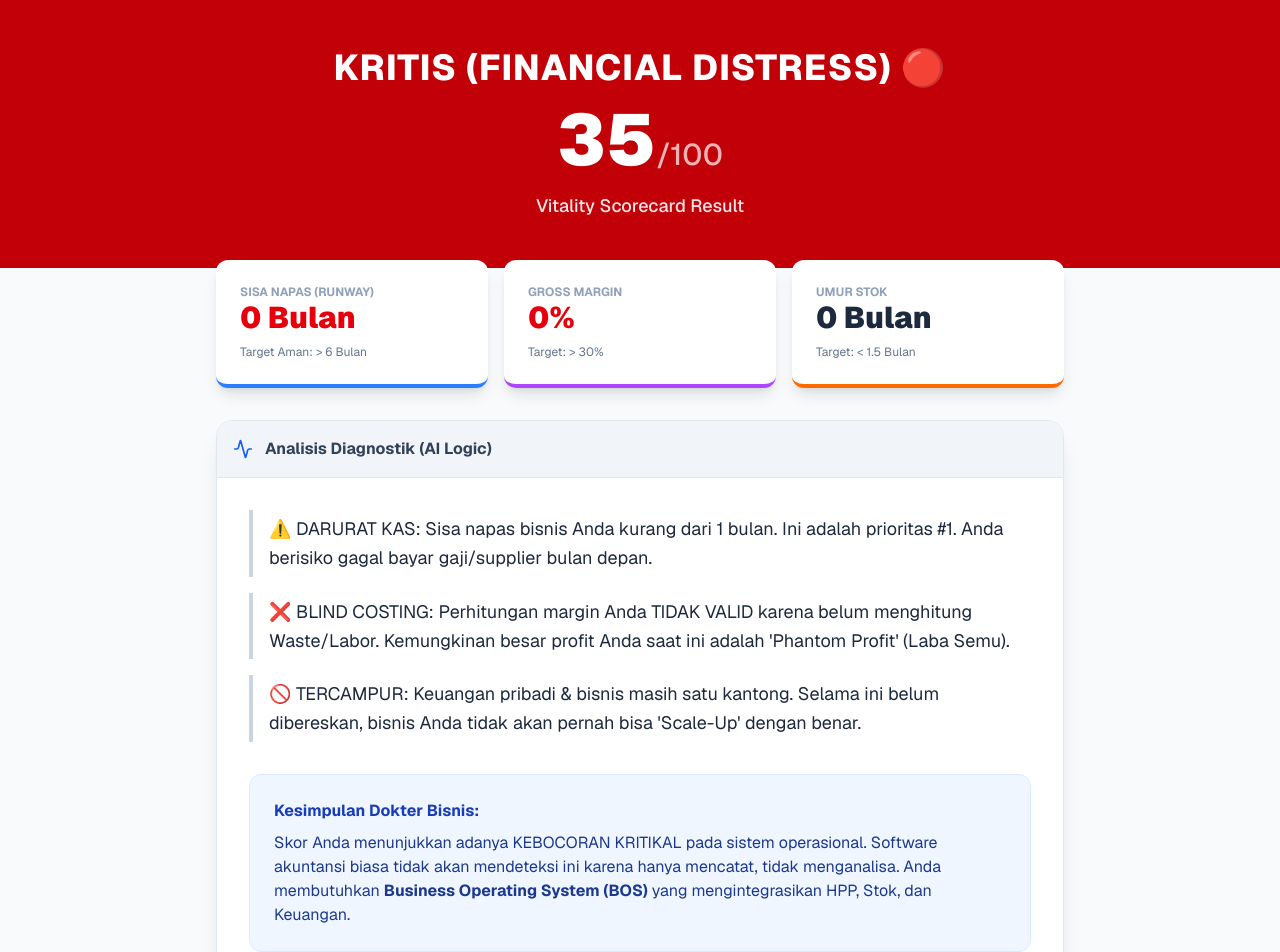
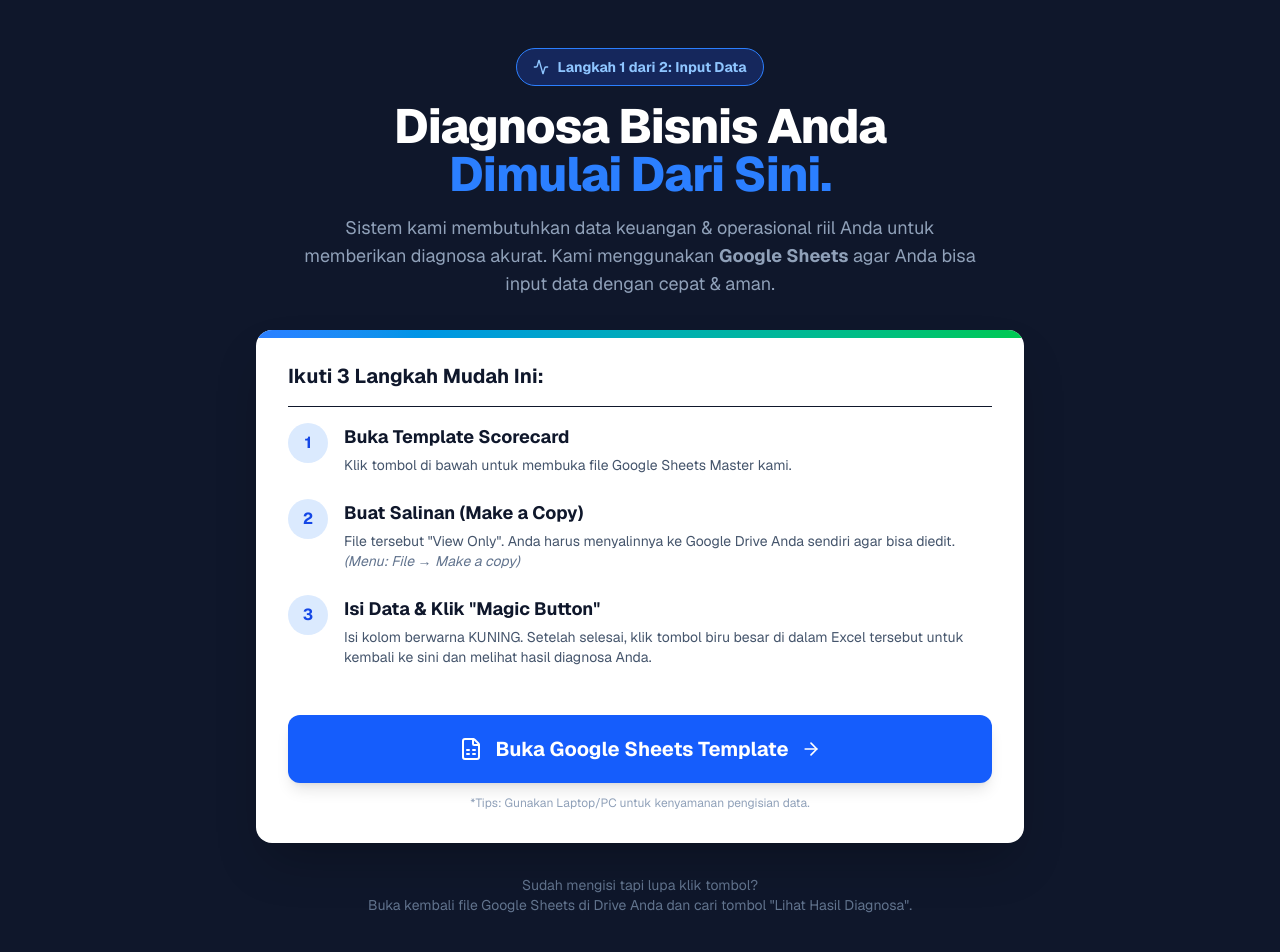
Before and after one commit to sintasuryadewi-git/metalurgi-scorecard, a Next.js app: page /result in a window 1280 px wide. Shown: the top 952 px of the page. Built offline with nearby package versions, Linux system fonts and the light colour scheme.

Commit message:
Update Landing Page & Result Page

```diff
--- a/app/page.tsx
+++ b/app/page.tsx
@@ -3,7 +3,7 @@ import Link from 'next/link';
 
 export default function Home() {
   // GANTI LINK INI DENGAN LINK FORM TALLY/GOOGLE FORM ANDA
-  const LINK_LEAD_MAGNET = "https://tally.so/r/w7XO0p"; // Contoh, ganti punya Anda
+  const LINK_LEAD_MAGNET = "/result"; // Contoh, ganti punya Anda
   const LINK_WA_CONSULT = "https://wa.me/6281234567890"; // Ganti No WA
 
   return (
--- a/app/result/page.tsx
+++ b/app/result/page.tsx
@@ -2,10 +2,107 @@
 
 import { useSearchParams } from 'next/navigation';
 import { Suspense } from 'react';
-import { Activity, AlertTriangle, CheckCircle, XCircle, PlayCircle, MessageSquare, ChevronRight } from 'lucide-react';
+import { Activity, AlertTriangle, CheckCircle, XCircle, ChevronRight, FileSpreadsheet, Copy, ArrowRight, PlayCircle, MessageSquare } from 'lucide-react';
 
-function ScorecardDashboard() {
-  const searchParams = useSearchParams();
+// --- KOMPONEN 1: PANDUAN PENGISIAN (ONBOARDING MODE) ---
+// Muncul jika user belum punya data (klik dari Homepage)
+function OnboardingView() {
+  const SHEET_URL = "https://docs.google.com/spreadsheets/d/15viCWSphO82p8FQxXR7goZ1D8EW5Mef1L1xJaMWgB1Q/edit?usp=sharing";
+
+  // Trik Google Sheets: Ganti /edit jadi /copy agar user dipaksa bikin copy-an
+  const COPY_URL = SHEET_URL.replace('/edit?usp=sharing', '/copy');
+
+  return (
+    <main className="min-h-screen bg-slate-900 text-white flex flex-col items-center justify-center p-6 md:p-12 font-sans">
+      <div className="max-w-3xl w-full space-y-8 text-center">
+
+        {/* Header */}
+        <div className="space-y-4">
+          <div className="inline-flex items-center gap-2 px-4 py-2 rounded-full bg-blue-900/50 border border-blue-500 text-blue-300 text-sm font-bold">
+            <Activity className="w-4 h-4" />
+            Langkah 1 dari 2: Input Data
+          </div>
+          <h1 className="text-3xl md:text-5xl font-extrabold tracking-tight">
+            Diagnosa Bisnis Anda <br/> <span className="text-blue-500">Dimulai Dari Sini.</span>
+          </h1>
+          <p className="text-lg text-slate-400 max-w-2xl mx-auto">
+            Sistem kami membutuhkan data keuangan & operasional riil Anda untuk memberikan diagnosa akurat. Kami menggunakan <strong>Google Sheets</strong> agar Anda bisa input data dengan cepat & aman.
+          </p>
+        </div>
+
+        {/* Card Steps */}
+        <div className="bg-white text-slate-900 rounded-2xl p-8 shadow-2xl text-left space-y-6 relative overflow-hidden">
+          <div className="absolute top-0 left-0 w-full h-2 bg-gradient-to-r from-blue-500 to-green-500"></div>
+
+          <h3 className="text-xl font-bold border-b pb-4 mb-4">Ikuti 3 Langkah Mudah Ini:</h3>
+
+          {/* Step 1 */}
+          <div className="flex gap-4">
+            <div className="flex-shrink-0 w-10 h-10 bg-blue-100 rounded-full flex items-center justify-center text-blue-700 font-bold">1</div>
+            <div>
+              <h4 className="font-bold text-lg">Buka Template Scorecard</h4>
+              <p className="text-slate-600 text-sm mt-1">
+                Klik tombol di bawah untuk membuka file Google Sheets Master kami.
+              </p>
+            </div>
+          </div>
+
+          {/* Step 2 */}
+          <div className="flex gap-4">
+             <div className="flex-shrink-0 w-10 h-10 bg-blue-100 rounded-full flex items-center justify-center text-blue-700 font-bold">2</div>
+            <div>
+              <h4 className="font-bold text-lg">Buat Salinan (Make a Copy)</h4>
+              <p className="text-slate-600 text-sm mt-1">
+                File tersebut "View Only". Anda harus menyalinnya ke Google Drive Anda sendiri agar bisa diedit.
+                <br/><span className="italic text-slate-500">(Menu: File &rarr; Make a copy)</span>
+              </p>
+            </div>
+          </div>
+
+          {/* Step 3 */}
+          <div className="flex gap-4">
+             <div className="flex-shrink-0 w-10 h-10 bg-blue-100 rounded-full flex items-center justify-center text-blue-700 font-bold">3</div>
+            <div>
+              <h4 className="font-bold text-lg">Isi Data & Klik "Magic Button"</h4>
+              <p className="text-slate-600 text-sm mt-1">
+                Isi kolom berwarna KUNING. Setelah selesai, klik tombol biru besar di dalam Excel tersebut untuk kembali ke sini dan melihat hasil diagnosa Anda.
+              </p>
+            </div>
+          </div>
+
+          {/* CTA Button */}
+          <div className="pt-6">
+            <a
+              href={COPY_URL} // Mengarahkan langsung ke Copy mode
+              target="_blank"
+              className="group w-full flex items-center justify-center gap-3 bg-blue-600 hover:bg-blue-700 text-white font-bold text-xl py-5 px-6 rounded-xl shadow-lg transition-all transform hover:scale-[1.02]"
+            >
+              <FileSpreadsheet className="w-6 h-6" />
+              <span>Buka Google Sheets Template</span>
+              <ArrowRight className="w-5 h-5 group-hover:translate-x-1 transition-transform" />
+            </a>
+            <p className="text-center text-xs text-slate-400 mt-3">
+              *Tips: Gunakan Laptop/PC untuk kenyamanan pengisian data.
+            </p>
+          </div>
+
+        </div>
+
+        {/* Footer Link */}
+        <p className="text-sm text-slate-500">
+            Sudah mengisi tapi lupa klik tombol? <br/>
+            Buka kembali file Google Sheets di Drive Anda dan cari tombol "Lihat Hasil Diagnosa".
+        </p>
+
+      </div>
+    </main>
+  );
+}
+
+
+// --- KOMPONEN 2: DASHBOARD DIAGNOSA (RESULT MODE) ---
+// Muncul jika data tersedia di URL
+function DashboardView({ searchParams }: { searchParams: URLSearchParams }) {
 
   // 1. TANGKAP DATA (PARSING)
   const kas = Number(searchParams.get('kas') || 0);
@@ -33,11 +130,10 @@ function ScorecardDashboard() {
   const marginNum = Number(marginPersen);
 
   // C. Inventory Turnover (Estimasi Bulan)
-  // Rumus: Stok dibagi HPP bulanan. Kalau hasil 2 bulan, artinya barang ngendap 2 bulan.
   const stockMonth = hpp > 0 ? (stok / hpp).toFixed(1) : '0';
   const stockMonthNum = Number(stockMonth);
 
-  // 3. SCORING ALGORITHM (Weighted)
+  // 3. SCORING ALGORITHM
   let score = 0;
 
   // Likuiditas (30%)
@@ -46,68 +142,43 @@ function ScorecardDashboard() {
   else if (runwayNum >= 1) score += 5;
 
   // Profitabilitas (25%)
-  if (marginNum >= 30) score += 25; // Benchmark Manufaktur/Umum
+  if (marginNum >= 30) score += 25;
   else if (marginNum >= 15) score += 10;
 
   // Efisiensi Stok (20%)
-  if (stockMonthNum <= 1.5) score += 20; // Stok < 1.5 bulan HPP (Cepat)
-  else if (stockMonthNum <= 3) score += 10; // Stok < 3 bulan
+  if (stockMonthNum <= 1.5) score += 20;
+  else if (stockMonthNum <= 3) score += 10;
 
-  // Kesehatan Cashflow (Piutang vs Hutang) (15%)
-  if (piutang <= hutang) score += 15; // Bagus (Pakai uang supplier)
+  // Kesehatan Cashflow (15%)
+  if (piutang <= hutang) score += 15;
   else if (piutang < (hutang * 1.5)) score += 5;
 
   // Fundamental (10%)
   if (pisahRekening) score += 5;
   if (validHpp) score += 5;
 
-
-  // 4. "AI" DIAGNOSIS GENERATOR (Rule-Based Text)
+  // 4. AI DIAGNOSIS
   let diagnosisTitle = "";
   let diagnosisText = [];
 
-  // Logic Judul Utama
-  if (score >= 80) diagnosisTitle = "BISNIS SEHAT (PRIME CONDITION) 🟢";
-  else if (score >= 50) diagnosisTitle = "WASPADA (NEEDS OPTIMIZATION) 🟡";
-  else diagnosisTitle = "KRITIS (FINANCIAL DISTRESS) 🔴";
+  if (score >= 80) diagnosisTitle = "BISNIS SEHAT (PRIME) 🟢";
+  else if (score >= 50) diagnosisTitle = "WASPADA (WARNING) 🟡";
+  else diagnosisTitle = "KRITIS (ICU) 🔴";
 
-  // Logic Paragraf 1: Likuiditas
-  if (runwayNum < 1) {
-    diagnosisText.push("⚠️ DARURAT KAS: Sisa napas bisnis Anda kurang dari 1 bulan. Ini adalah prioritas #1. Anda berisiko gagal bayar gaji/supplier bulan depan.");
-  } else if (runwayNum < 3) {
-    diagnosisText.push("⚠️ KAS TIPIS: Posisi kas Anda rentan. Satu guncangan penjualan bisa membuat cashflow macet.");
-  } else {
-    diagnosisText.push("✅ LIKUIDITAS AMAN: Anda memiliki cadangan kas yang cukup kuat untuk operasional.");
-  }
+  if (runwayNum < 1) diagnosisText.push("⚠️ DARURAT KAS: Sisa napas bisnis kurang dari 1 bulan. Risiko gagal bayar tinggi.");
+  else if (runwayNum < 3) diagnosisText.push("⚠️ KAS TIPIS: Posisi kas rentan terhadap guncangan.");
 
-  // Logic Paragraf 2: Profit & HPP
-  if (!validHpp) {
-    diagnosisText.push("❌ BLIND COSTING: Perhitungan margin Anda TIDAK VALID karena belum menghitung Waste/Labor. Kemungkinan besar profit Anda saat ini adalah 'Phantom Profit' (Laba Semu).");
-  } else if (marginNum < 15) {
-    diagnosisText.push("📉 MARGIN TIPIS: Margin kotor Anda di bawah 15%. Anda bekerja keras tapi hasilnya dimakan biaya produksi. Perlu audit efisiensi bahan baku segera.");
-  }
+  if (!validHpp) diagnosisText.push("❌ BLIND COSTING: HPP tidak valid (belum hitung Waste/Labor). Profit Anda kemungkinan semu.");
+  else if (marginNum < 15) diagnosisText.push("📉 MARGIN TIPIS: Margin kotor < 15%. Indikasi inefisiensi produksi atau harga jual terlalu rendah.");
 
-  // Logic Paragraf 3: Masalah Stok (Dead Stock)
-  if (stockMonthNum > 3) {
-    diagnosisText.push(`📦 OBESITAS STOK: Uang Anda macet di gudang! Rata-rata barang mengendap selama ${stockMonth} bulan sebelum laku. Ini mematikan cashflow.`);
-  }
+  if (stockMonthNum > 3) diagnosisText.push(`📦 OBESITAS STOK: Uang macet di gudang selama ${stockMonth} bulan.`);
+  if (!pisahRekening) diagnosisText.push("🚫 REKENING TERCAMPUR: Keuangan pribadi & bisnis harus dipisah segera.");
 
-  // Logic Paragraf 4: Entity
-  if (!pisahRekening) {
-    diagnosisText.push("🚫 TERCAMPUR: Keuangan pribadi & bisnis masih satu kantong. Selama ini belum dibereskan, bisnis Anda tidak akan pernah bisa 'Scale-Up' dengan benar.");
-  }
-
-  // 5. HELPER FORMAT
-  const formatIDR = (num: number) => new Intl.NumberFormat('id-ID', { style: 'currency', currency: 'IDR', maximumFractionDigits: 0 }).format(num);
-
-  // VIDEO ID YOUTUBE (Ganti dengan ID Video Branding Metalurgi nanti)
-  // Contoh: https://www.youtube.com/watch?v=dQw4w9WgXcQ -> ID nya "dQw4w9WgXcQ"
-  const YOUTUBE_VIDEO_ID = "XXXXXXXX"; // Placeholder
+  const YOUTUBE_VIDEO_ID = "XXXXXXXX";
 
   return (
-    <main className="min-h-screen bg-slate-50 font-sans text-slate-800">
-
-      {/* SECTION 1: HEADER SCORE */}
+    <div className="min-h-screen bg-slate-50 font-sans text-slate-800 pb-20">
+      {/* HEADER SCORE */}
       <div className={`${score < 50 ? 'bg-red-700' : score < 80 ? 'bg-yellow-500' : 'bg-green-600'} text-white p-8 md:p-12 text-center`}>
         <div className="max-w-3xl mx-auto">
           <h1 className="text-2xl md:text-4xl font-extrabold uppercase tracking-wide mb-2">{diagnosisTitle}</h1>
@@ -117,98 +188,81 @@ function ScorecardDashboard() {
       </div>
 
       <div className="max-w-4xl mx-auto p-6 space-y-8 -mt-8">
-
-        {/* SECTION 2: KEY METRICS CARDS */}
+        {/* METRICS CARDS */}
         <div className="grid grid-cols-1 md:grid-cols-3 gap-4">
-          {/* Card Runway */}
           <div className="bg-white p-6 rounded-xl shadow-lg border-b-4 border-blue-500">
-            <p className="text-xs font-bold text-slate-400 uppercase">Sisa Napas (Runway)</p>
+            <p className="text-xs font-bold text-slate-400 uppercase">Runway</p>
             <p className={`text-3xl font-black ${runwayNum < 3 ? 'text-red-600' : 'text-slate-800'}`}>{runway} Bulan</p>
-            <p className="text-xs text-slate-500 mt-2">Target Aman: &gt; 6 Bulan</p>
           </div>
-          {/* Card Margin */}
           <div className="bg-white p-6 rounded-xl shadow-lg border-b-4 border-purple-500">
-            <p className="text-xs font-bold text-slate-400 uppercase">Gross Margin</p>
+            <p className="text-xs font-bold text-slate-400 uppercase">Margin</p>
             <p className={`text-3xl font-black ${marginNum < 15 ? 'text-red-600' : 'text-slate-800'}`}>{marginNum}%</p>
-            <p className="text-xs text-slate-500 mt-2">Target: &gt; 30%</p>
           </div>
-           {/* Card Stok Age */}
            <div className="bg-white p-6 rounded-xl shadow-lg border-b-4 border-orange-500">
             <p className="text-xs font-bold text-slate-400 uppercase">Umur Stok</p>
-            <p className={`text-3xl font-black ${stockMonthNum > 3 ? 'text-red-600' : 'text-slate-800'}`}>{stockMonth} Bulan</p>
-            <p className="text-xs text-slate-500 mt-2">Target: &lt; 1.5 Bulan</p>
+            <p className={`text-3xl font-black ${stockMonthNum > 3 ? 'text-red-600' : 'text-slate-800'}`}>{stockMonth} Bln</p>
           </div>
         </div>
 
-        {/* SECTION 3: AI DIAGNOSIS (THE BRAIN) */}
+        {/* DIAGNOSIS */}
         <div className="bg-white rounded-2xl shadow-xl overflow-hidden border border-slate-200">
           <div className="bg-slate-100 p-4 border-b border-slate-200 flex items-center gap-3">
             <Activity className="w-5 h-5 text-blue-600" />
-            <h2 className="font-bold text-slate-700">Analisis Diagnostik (AI Logic)</h2>
+            <h2 className="font-bold text-slate-700">Analisis Diagnostik</h2>
           </div>
           <div className="p-6 md:p-8 space-y-4">
             {diagnosisText.map((text, index) => (
-              <p key={index} className="text-lg leading-relaxed border-l-4 border-slate-300 pl-4 py-1">
-                {text}
-              </p>
+              <p key={index} className="text-lg leading-relaxed border-l-4 border-slate-300 pl-4 py-1">{text}</p>
             ))}
-
             <div className="mt-8 bg-blue-50 p-6 rounded-xl border border-blue-100">
-              <h3 className="font-bold text-blue-800 mb-2">Kesimpulan Dokter Bisnis:</h3>
+              <h3 className="font-bold text-blue-800 mb-2">Saran Metalurgi:</h3>
               <p className="text-blue-900">
-                Skor Anda menunjukkan adanya {score < 50 ? "KEBOCORAN KRITIKAL" : "INEFISIENSI"} pada sistem operasional.
-                Software akuntansi biasa tidak akan mendeteksi ini karena hanya mencatat, tidak menganalisa.
-                Anda membutuhkan <strong>Business Operating System (BOS)</strong> yang mengintegrasikan HPP, Stok, dan Keuangan.
+                Skor ini menunjukkan Anda butuh <strong>Business Operating System (BOS)</strong>.
+                Jangan biarkan kebocoran ini membesar.
               </p>
             </div>
           </div>
         </div>
 
-        {/* SECTION 4: VIDEO BRANDING (THE BODY) */}
-        <div className="bg-black rounded-2xl shadow-xl overflow-hidden aspect-video relative group cursor-pointer">
-           {/* Placeholder untuk Youtube Embed */}
-           <iframe
-             className="w-full h-full"
-             src={`https://www.youtube.com/embed/${YOUTUBE_VIDEO_ID}?rel=0`}
-             title="Metalurgi App Introduction"
-             allow="accelerometer; autoplay; clipboard-write; encrypted-media; gyroscope; picture-in-picture"
-             allowFullScreen
-           ></iframe>
+        {/* VIDEO & CTA */}
+        <div className="bg-black rounded-2xl shadow-xl overflow-hidden aspect-video relative">
+           <iframe className="w-full h-full" src={`https://www.youtube.com/embed/${YOUTUBE_VIDEO_ID}?rel=0`} title="Intro" allowFullScreen></iframe>
         </div>
 
-        {/* SECTION 5: CALL TO ACTION (THE SOUL) */}
         <div className="grid grid-cols-1 md:grid-cols-2 gap-4">
-          <a
-            href="https://wa.me/6281234567890?text=Halo%20Admin,%20saya%20sudah%20dapat%20skor%20bisnis%20saya.%20Mau%20konsultasi%20solusinya."
-            target="_blank"
-            className="flex items-center justify-center gap-2 bg-green-600 hover:bg-green-700 text-white font-bold py-4 px-6 rounded-xl transition-all shadow-lg"
-          >
-            <MessageSquare className="w-5 h-5" />
-            Konsultasi Gratis via WA
+          <a href="https://wa.me/6281234567890" target="_blank" className="flex items-center justify-center gap-2 bg-green-600 hover:bg-green-700 text-white font-bold py-4 px-6 rounded-xl shadow-lg">
+            <MessageSquare className="w-5 h-5" /> Konsultasi Gratis via WA
           </a>
-          <a
-            href="https://metalurgi.id/join-waitlist" // Ganti Link
-            target="_blank"
-            className="flex items-center justify-center gap-2 bg-slate-800 hover:bg-slate-900 text-white font-bold py-4 px-6 rounded-xl transition-all shadow-lg"
-          >
-            <ChevronRight className="w-5 h-5" />
-            Lihat Fitur Metalurgi App
+          <a href="/" className="flex items-center justify-center gap-2 bg-slate-800 hover:bg-slate-900 text-white font-bold py-4 px-6 rounded-xl shadow-lg">
+            <ChevronRight className="w-5 h-5" /> Kembali ke Homepage
           </a>
         </div>
+      </div>
+    </div>
+  );
+}
 
-        <p className="text-center text-slate-400 text-xs py-4">
-          Metalurgi Ecosystem © 2026. Data Anda tidak disimpan di server kami.
-        </p>
 
-      </div>
-    </main>
-  );
+// --- MAIN PAGE WRAPPER ---
+function ScorecardRouter() {
+  const searchParams = useSearchParams();
+
+  // CEK LOGIKA UTAMA: Apakah ada data 'kas' atau 'omzet' di URL?
+  // Jika ada, berarti user datang dari Excel -> Tampilkan Dashboard
+  // Jika tidak ada, berarti user dari Homepage -> Tampilkan Panduan
+  const hasData = searchParams.has('kas') || searchParams.has('omzet');
+
+  if (hasData) {
+    return <DashboardView searchParams={searchParams} />;
+  } else {
+    return <OnboardingView />;
+  }
 }
 
 export default function Page() {
   return (
-    <Suspense fallback={<div className="p-10 text-center">Sedang Menganalisa Data...</div>}>
-      <ScorecardDashboard />
+    <Suspense fallback={<div className="min-h-screen bg-slate-900 flex items-center justify-center text-white">Loading...</div>}>
+      <ScorecardRouter />
     </Suspense>
   );
 }
```
